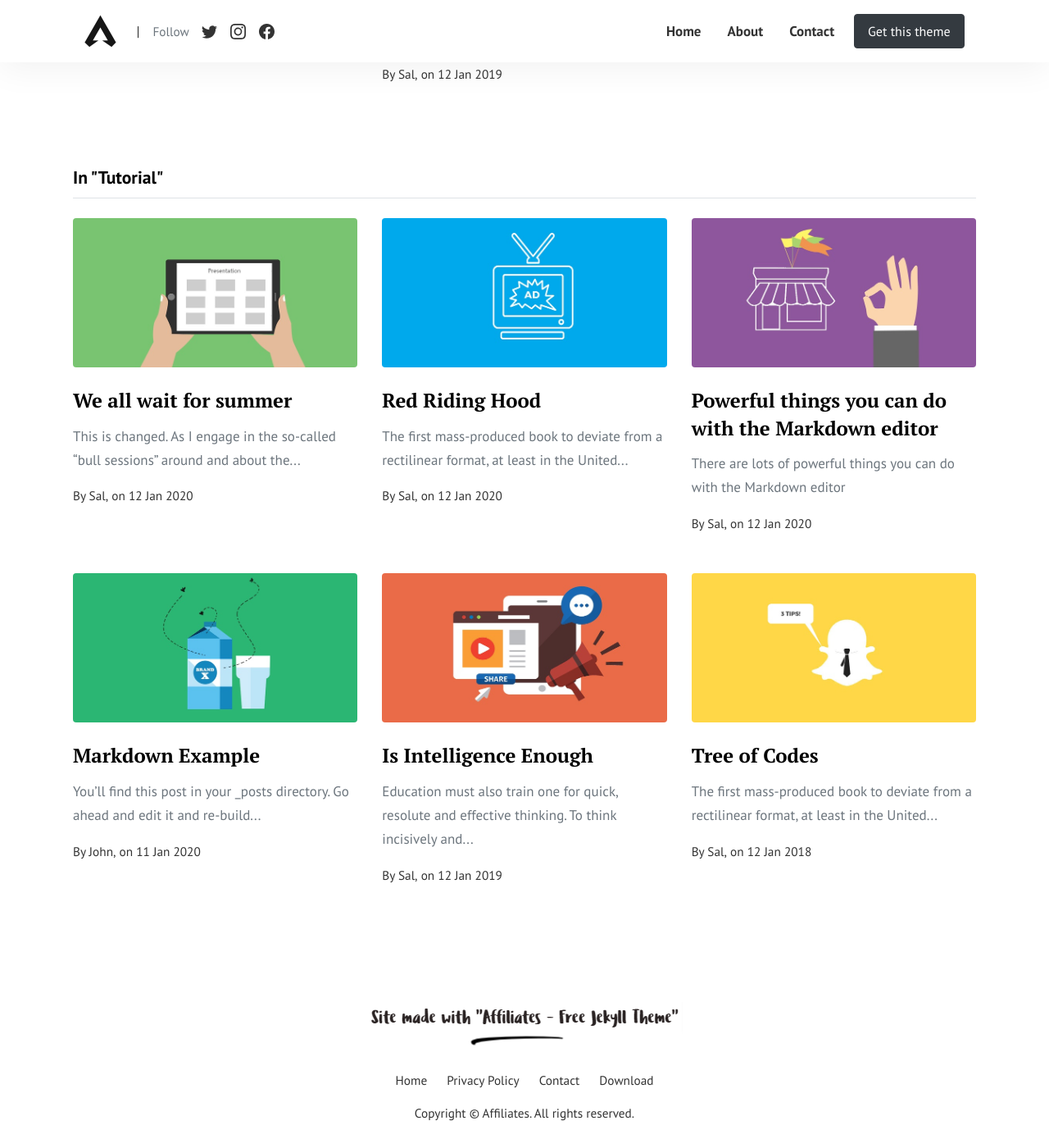
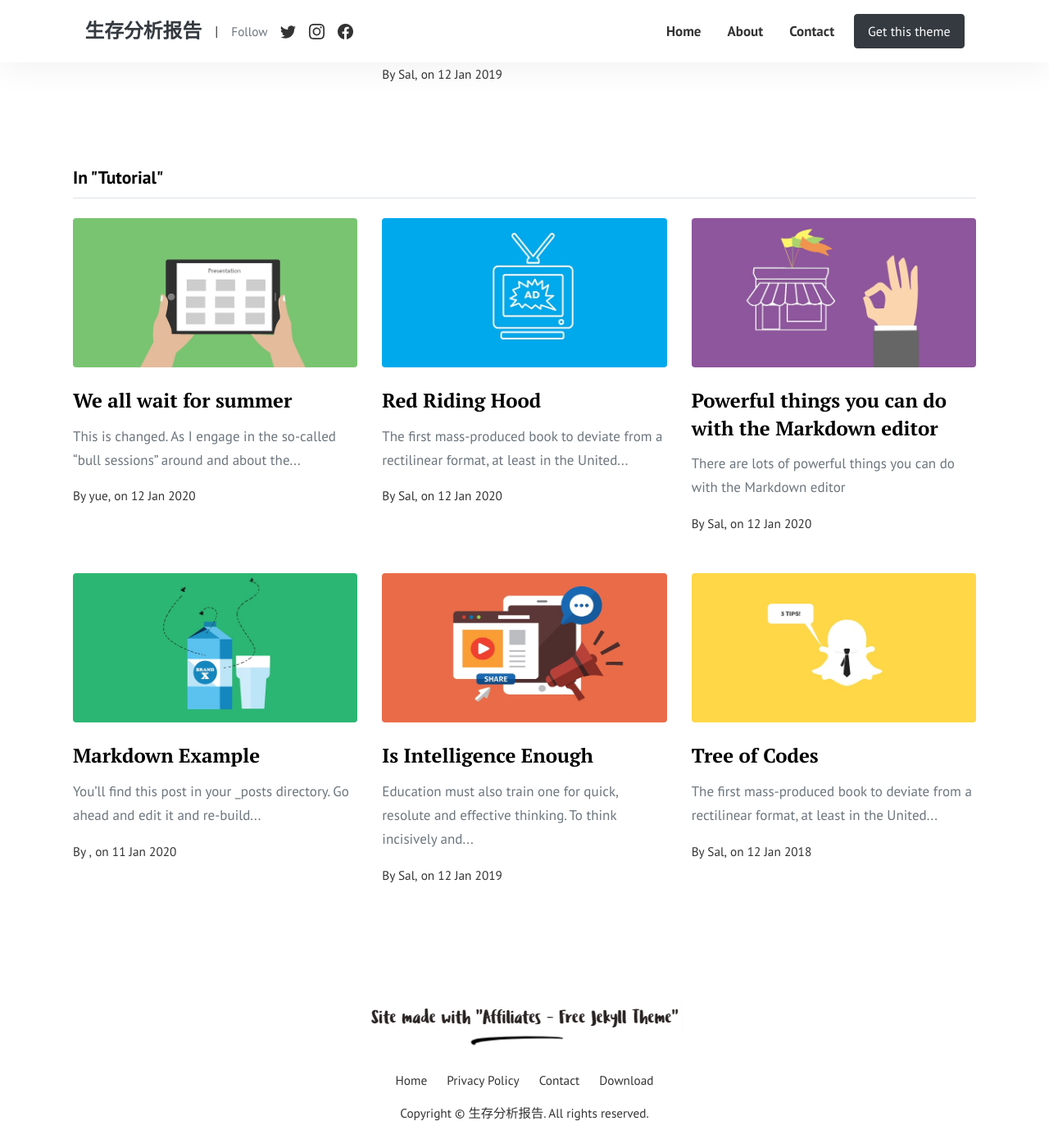
Before and after one commit to lsy1658/lsy1658.github.io, a Jekyll site: the page built from pages/categories.html, in a window 1280 px wide and 1400 px high, scrolled down 941 px. Shown: the whole window at 82% size. Built offline with Jekyll 4.4.1, drawn with Linux system fonts in a browser that asks for light colours.

Commit message:
Update _config.yml

```diff
--- a/_config.yml
+++ b/_config.yml
@@ -1,11 +1,8 @@
-title: "Affiliates"
+title: "生存分析报告"
 email: wowthemesnet@gmail.com
 timezone: UTC
-baseurl: "/affiliates-jekyll-theme"
-permalink: "/:title/"
-logo: 'assets/images/logo.png'
-favicon: 'assets/images/favicon.ico'
-author: Sal
+permalink: "/生存分析报告/"
+author: yue
 paginate: 30
 disqus: 'demowebsite'
 locale: en_us
@@ -29,23 +26,8 @@ authors:
     display_name: Sal
     avatar: 'assets/images/sal.png'
     email: wowthemesnet@gmail.com
-    web: https://www.wowthemes.net/category/jekyll-themes/
-    twitter: https://twitter.com/wowthemesnet
+    web: https://lsy1658.github.io
     description: "Author of Affiliates, a template available for WordPress, HTML, Ghost and Jekyll. You are currently previewing Jekyll template demo."
-  john:
-    name: John
-    display_name: John
-    avatar: 'assets/images/john.png'
-    email: wowthemesnet@gmail.com
-    web: https://www.wowthemes.net/category/jekyll-themes/
-    twitter: https://twitter.com/wowthemesnet
-    description: "This is the author box. Write a short description of the author here. You are currently previewing Affiliates theme demo, a Jekyll template compatible with Github pages."
-
-# Social
-social:
-  instagram: https://www.instagram.com/bootstrapstarter/
-  facebook: https://www.facebook.com/bootstrapstartercom-346329609045284
-  twitter: https://twitter.com/bstartercom
 
 # Plugins
 plugins:
```
